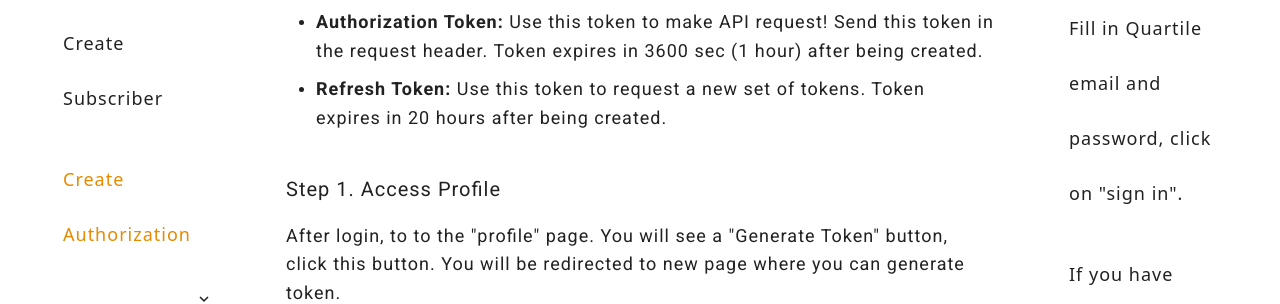
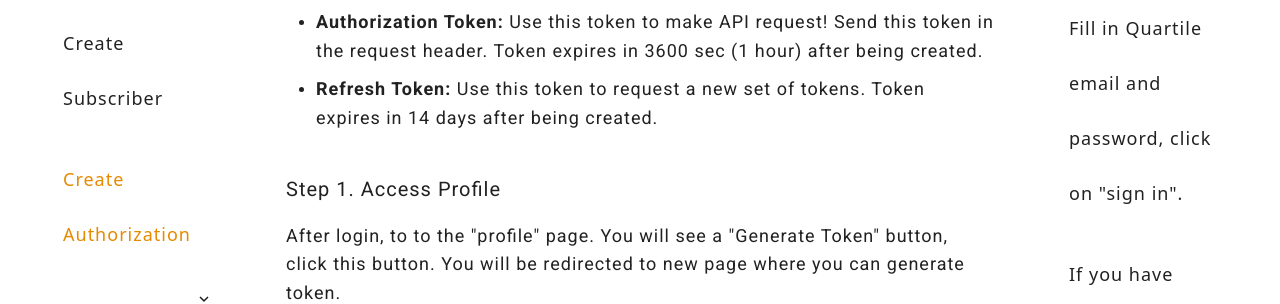
Before and after one commit to carlos-rian-quartile/quartile-api-documentation, an MkDocs documentation site: the page built from docs/tutorial/auth-authorization.md, in a window 1280 px wide and 900 px high. Shown: the part 369-673 px from the top of the window. Built offline with MkDocs 1.6.1 and Material for MkDocs 9.7.7, drawn with Linux system fonts in a browser that asks for light colours; comment, search, counter and statistics services are not loaded.

Commit message:
Deploy using CI - Build: 2288

```diff
--- a/docs/tutorial/auth-authorization.md
+++ b/docs/tutorial/auth-authorization.md
@@ -4,7 +4,7 @@ By default you need to create a set of tokens. In this set of tokens, you will r
 
 * __Authorization Token:__ Use this token to make API request! Send this token in the request header. Token expires in 3600 sec (1 hour) after being created.
 
-* __Refresh Token:__ Use this token to request a new set of tokens. Token expires in 20 hours after being created.
+* __Refresh Token:__ Use this token to request a new set of tokens. Token expires in 14 days after being created.
 
 
 
```
